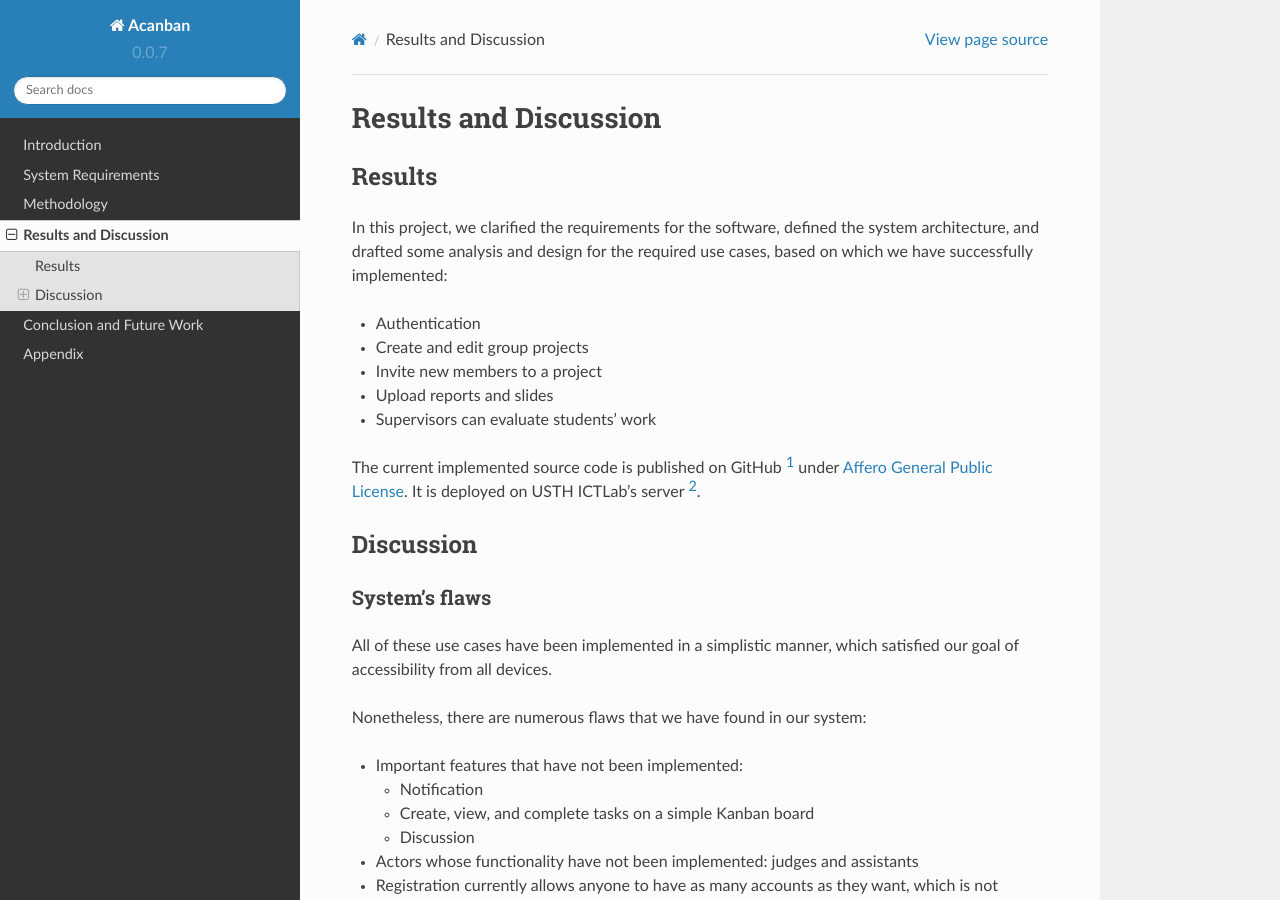
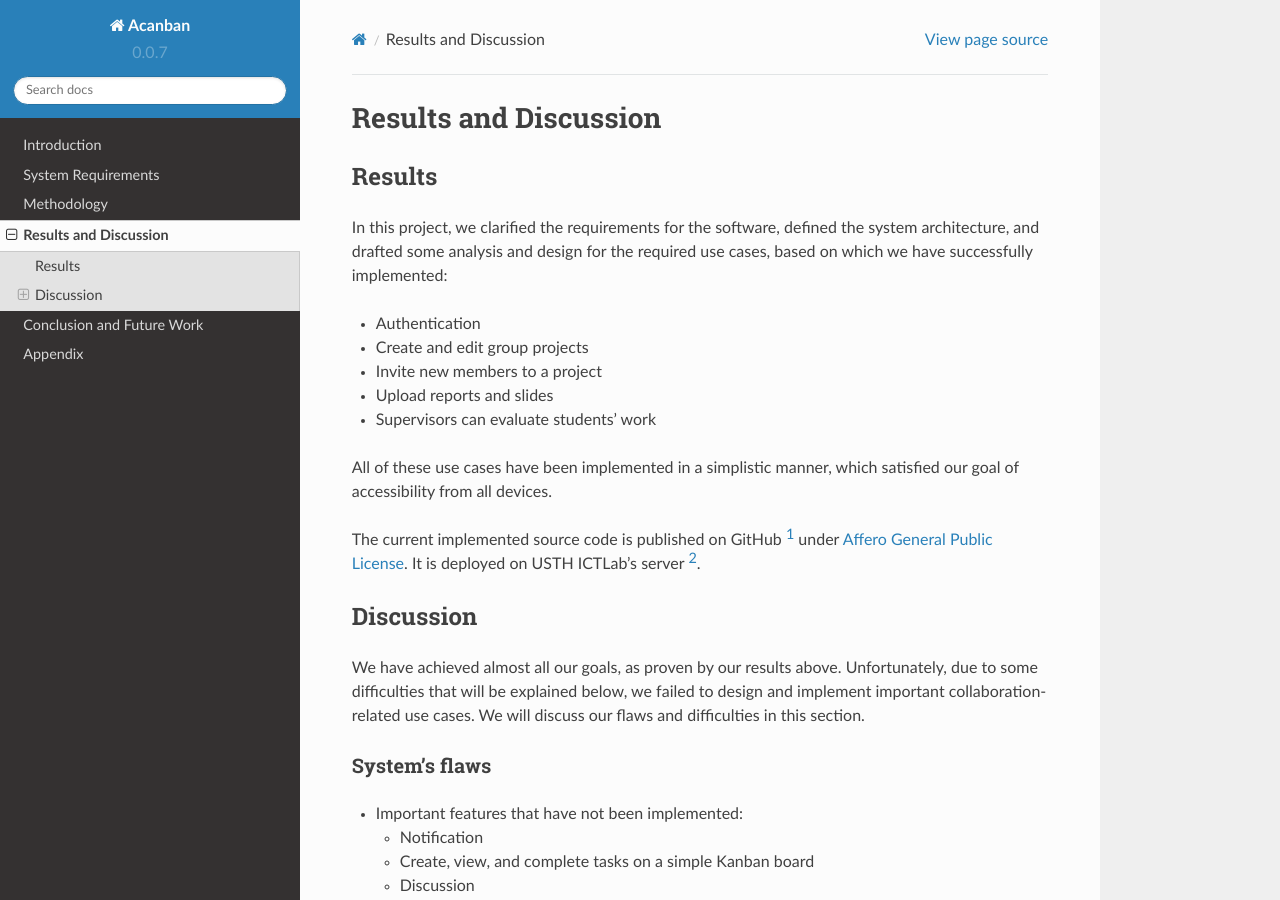
Before and after one commit to Huy-Ngo/acanban, a Sphinx documentation site: the page built from docs/source/result.rst, in a window 1280 px wide and 900 px high. Built offline with Sphinx 7.4.7 and the Read the Docs theme 2.0.0, drawn with Linux system fonts in a browser that asks for light colours; the version number is read from the project's files by our own code.

Commit message:
Clarify how the results achieve expected goal

```diff
--- a/docs/source/result.rst
+++ b/docs/source/result.rst
@@ -15,6 +15,9 @@ we have successfully implemented:
 - Upload reports and slides
 - Supervisors can evaluate students' work
 
+All of these use cases have been implemented in a simplistic manner,
+which satisfied our goal of accessibility from all devices.
+
 The current implemented source code is published on GitHub [1]_
 under `Affero General Public License`_.
 It is deployed on USTH ICTLab's server [2]_.
@@ -22,13 +25,13 @@ It is deployed on USTH ICTLab's server [2]_.
 Discussion
 ----------
 
+We have achieved almost all our goals, as proven by our results above.
+Unfortunately, due to some difficulties that will be explained below,
+we failed to design and implement important collaboration-related use cases.
+We will discuss our flaws and difficulties in this section.
+
 System's flaws
 """"""""""""""
-
-All of these use cases have been implemented in a simplistic manner,
-which satisfied our goal of accessibility from all devices.
-
-Nonetheless, there are numerous flaws that we have found in our system:
 
 - Important features that have not been implemented:
 
```
